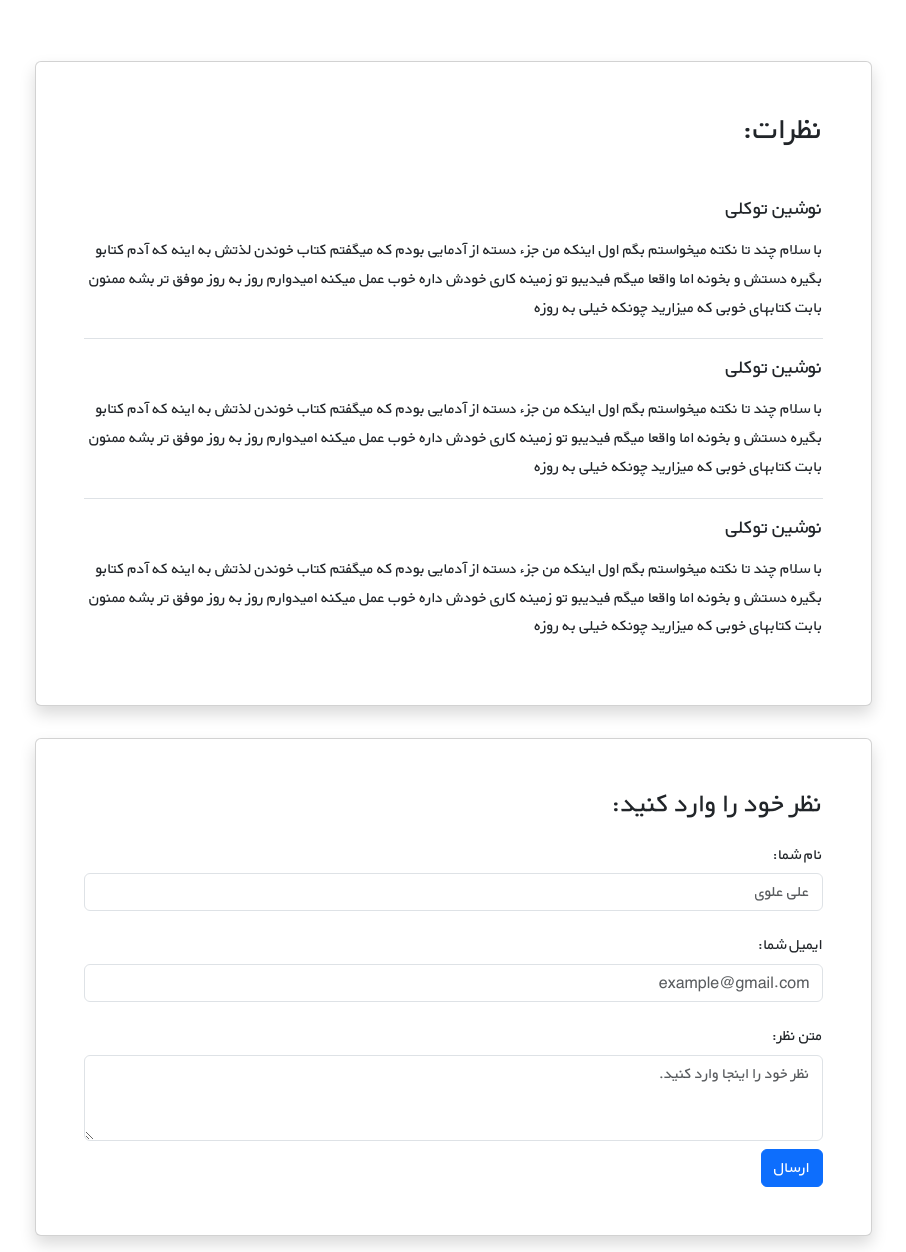
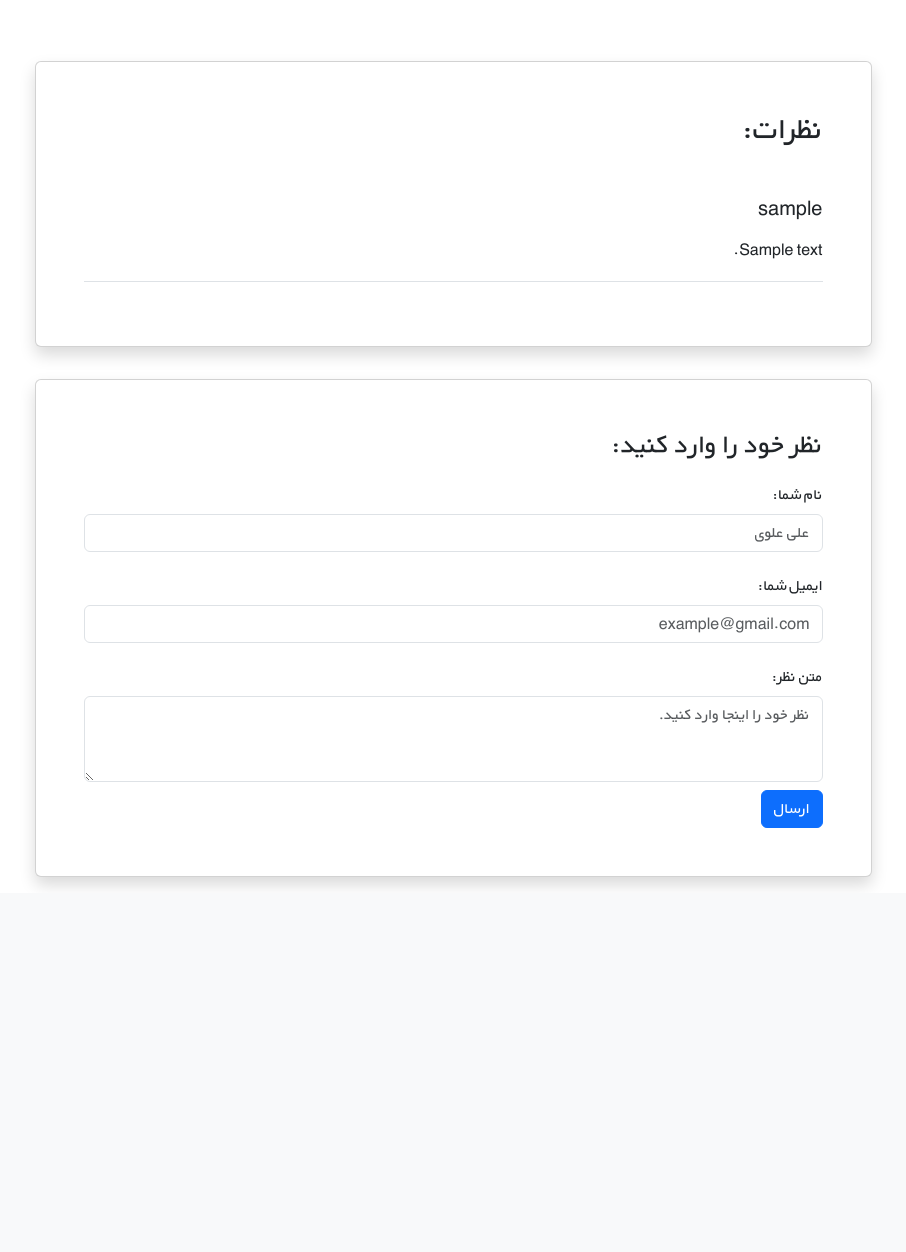
Before and after one commit to AliGanji14/book-store, a Django app: page /books/1/ in a window 1280 px wide. Shown: the part 376-1628 px from the top of the page, without its empty margins (187-1093 px from the left). After the commit the page ends 1262 px from the top, so only its background shows below. Run offline with Django 5.2, Linux system fonts and the light colour scheme; tables that the repository leaves empty hold one stand-in row (values such as "Sample post"); grey boxes marked "Sample" are stand-in pictures.

Commit message:
render book comments in book detail view

```diff
--- a/books/templates/books/book_detail.html
+++ b/books/templates/books/book_detail.html
@@ -4,7 +4,7 @@
 {% block page_title %}جزئیات کتاب {{ book.title }}{% endblock %}
 
 {% block styles %}
-	    <link rel="stylesheet" href="{% static 'css/book_detail.css' %}">
+    <link rel="stylesheet" href="{% static 'css/book_detail.css' %}">
 {% endblock %}
 
 {% block content %}
@@ -47,33 +47,12 @@
                 <div class="d-flex justify-content-center">
                     <div class="card shadow my-3 p-5 w-sm-75 w-100">
                         <h2 class="mb-5">نظرات:</h2>
-                        <div class="border-bottom mb-3">
-                            <h5 class="mb-3">نوشین توکلی</h5>
-                            <p>با سلام چند تا نکته میخواستم بگم اول اینکه من جزء دسته از آدمایی بودم که میگفتم کتاب
-                                خوندن لذتش
-                                به اینه که آدم کتابو بگیره دستش و بخونه اما واقعا میگم فیدیبو تو زمینه کاری خودش داره
-                                خوب عمل
-                                میکنه امیدوارم روز به روز موفق تر بشه ممنون بابت کتابهای خوبی که میزارید چونکه خیلی به
-                                روزه</p>
-                        </div>
-                        <div class="border-bottom mb-3">
-                            <h5 class="mb-3">نوشین توکلی</h5>
-                            <p>با سلام چند تا نکته میخواستم بگم اول اینکه من جزء دسته از آدمایی بودم که میگفتم کتاب
-                                خوندن لذتش
-                                به اینه که آدم کتابو بگیره دستش و بخونه اما واقعا میگم فیدیبو تو زمینه کاری خودش داره
-                                خوب عمل
-                                میکنه امیدوارم روز به روز موفق تر بشه ممنون بابت کتابهای خوبی که میزارید چونکه خیلی به
-                                روزه</p>
-                        </div>
-                        <div>
-                            <h5 class="mb-3">نوشین توکلی</h5>
-                            <p>با سلام چند تا نکته میخواستم بگم اول اینکه من جزء دسته از آدمایی بودم که میگفتم کتاب
-                                خوندن لذتش
-                                به اینه که آدم کتابو بگیره دستش و بخونه اما واقعا میگم فیدیبو تو زمینه کاری خودش داره
-                                خوب عمل
-                                میکنه امیدوارم روز به روز موفق تر بشه ممنون بابت کتابهای خوبی که میزارید چونکه خیلی به
-                                روزه</p>
-                        </div>
+                        {% for comment in book_comment %}
+                            <div class="border-bottom mb-3">
+                                <h5 class="mb-3">{{ comment.user.username }}</h5>
+                                <p>{{ comment.text|linebreaks }}</p>
+                            </div>
+                        {% endfor %}
                     </div>
                 </div>
 
--- a/books/urls.py
+++ b/books/urls.py
@@ -4,7 +4,7 @@ from . import views
 
 urlpatterns = [
     path('', views.BookListView.as_view(), name='book_list'),
-    path('<int:pk>/', views.BookDetailView.as_view(), name='book_detail'),
+    path('<int:pk>/', views.book_detail, name='book_detail'),
     path('create/', views.BookCreateView.as_view(), name='book_create'),
     path('<int:pk>/update/', views.BookUpdateView.as_view(), name='book_update'),
     path('<int:pk>/delete/', views.BookDeleteView.as_view(), name='book_delete')
--- a/books/views.py
+++ b/books/views.py
@@ -1,3 +1,4 @@
+from django.shortcuts import render, get_object_or_404
 from django.urls import reverse_lazy
 from django.views import generic
 
@@ -11,9 +12,10 @@ class BookListView(generic.ListView):
     template_name = 'books/book_list.html'
 
 
-class BookDetailView(generic.DetailView):
-    model = Book
-    template_name = 'books/book_detail.html'
+def book_detail(request, pk):
+    book = get_object_or_404(Book, pk=pk)
+    book_comment = book.comments.all()
+    return render(request, 'books/book_detail.html', {'book': book, 'book_comment': book_comment})
 
 
 class BookCreateView(generic.CreateView):
```
